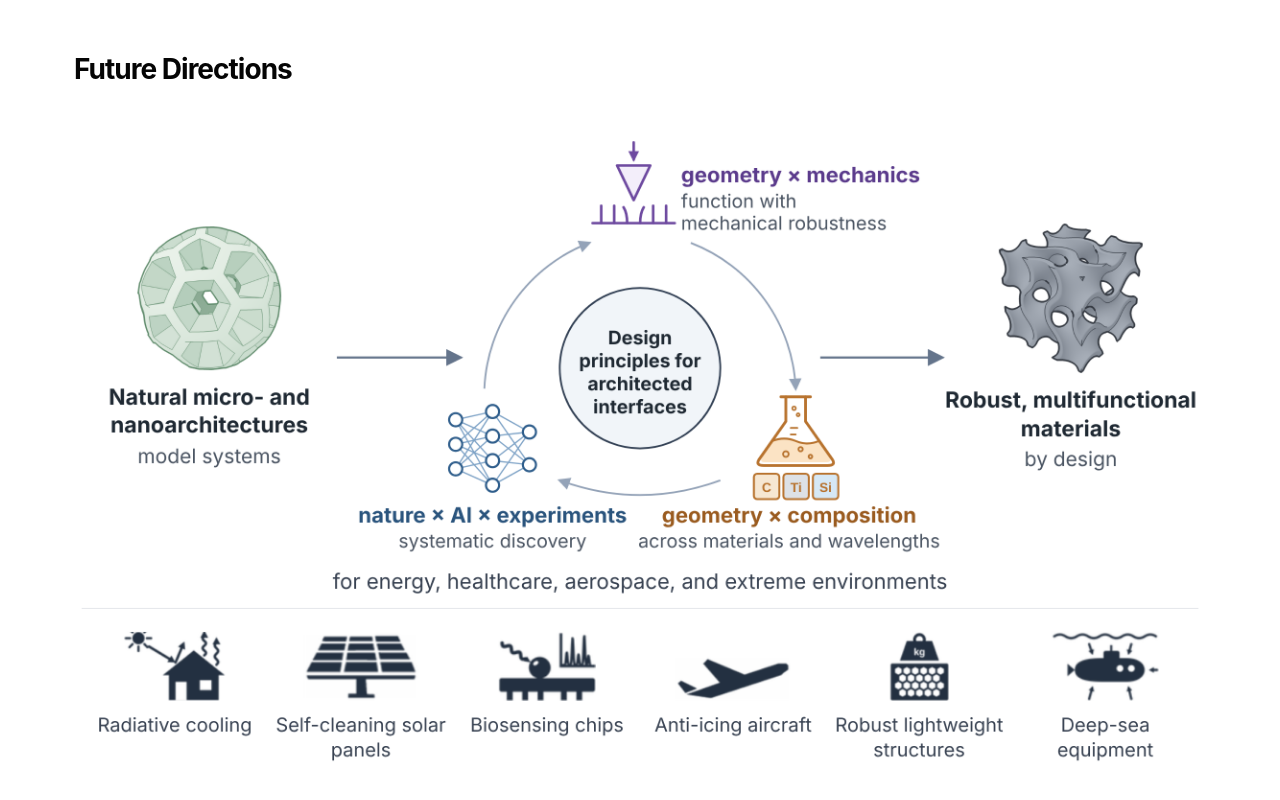
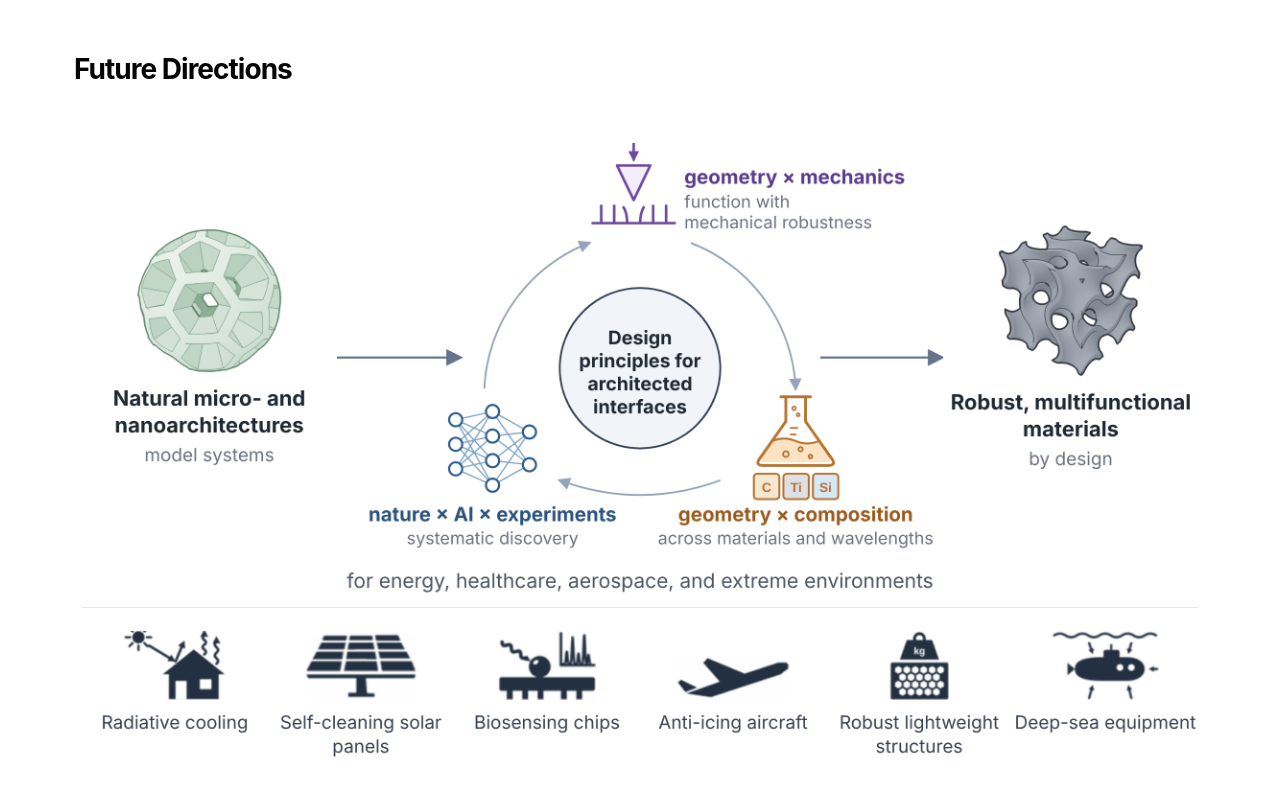
Before and after one commit to surface-lab-web/linwang-research, a plain HTML site: page index.html in a window 1280 px wide. Shown: the part 2560-3360 px from the top of the page. Drawn offline with Linux system fonts and the light colour scheme.

Commit message:
Update website (Mon 11/16/2026  0:03)

```diff
--- a/index.html
+++ b/index.html
@@ -145,8 +145,8 @@
       <h3 class="subsection-title">Future Directions</h3>
 
       <figure class="research-figure">
-        <a href="images/future_research_v6.png" target="_blank" rel="noopener">
-          <img src="images/future_research_v6.png" alt="Future directions: design principles for architected interfaces, linking natural micro- and nanoarchitectures to robust, multifunctional materials through geometry, mechanics, composition, and AI-guided discovery">
+        <a href="images/future_research_v5.png" target="_blank" rel="noopener">
+          <img src="images/future_research_v5.png" alt="Future directions: design principles for architected interfaces, linking natural micro- and nanoarchitectures to robust, multifunctional materials through geometry, mechanics, composition, and AI-guided discovery">
         </a>
       </figure>
 
```
Also changed, not shown: images/future_research_v5.png (added).
